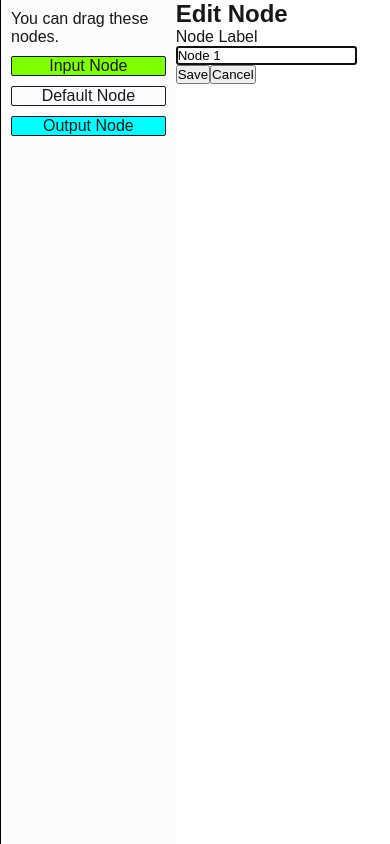
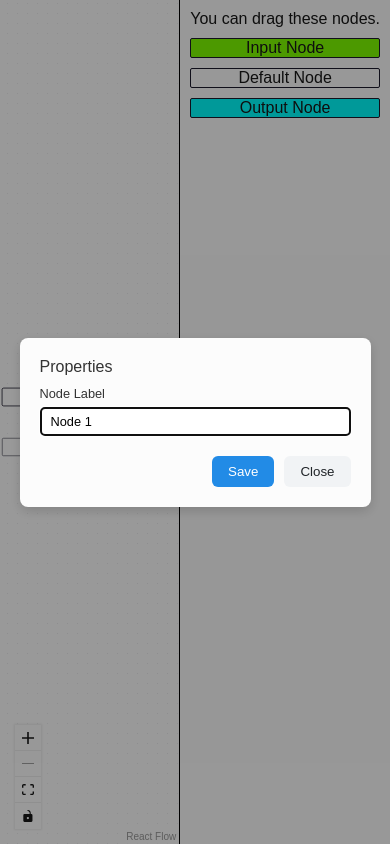
Before and after one commit to salonikyal/automation-workflow-builder, a Next.js app: page / in a window 390 px wide. Both pictures are taken after a click on the element "Node 1". Built offline with nearby package versions, Linux system fonts and the light colour scheme.

Commit message:
add modal css and make it responsive

```diff
--- a/src/app/components/NodeModal.tsx
+++ b/src/app/components/NodeModal.tsx
@@ -32,7 +32,7 @@ export default function NodeModal({ node, onSave, onClose }: NodeModalProps) {
     return (
         <div className="modal-overlay">
             <div className="modal">
-                <h2>Edit Node</h2>
+                <span>Properties</span>
 
                 <label>Node Label</label>
                 <input
@@ -54,7 +54,7 @@ export default function NodeModal({ node, onSave, onClose }: NodeModalProps) {
                     >
                         Save
                     </button>
-                    <button onClick={onClose}>Cancel</button>
+                    <button onClick={onClose}>Close</button>
                 </div>
             </div>
         </div>
--- a/src/app/components/styles.css
+++ b/src/app/components/styles.css
@@ -14,6 +14,9 @@
     height: 100%;
 }
 
+
+/** Sidebar **/
+
 .automation-builder aside.sidebar {
     background: #fcfcfc;
     border-left: 1px solid #000000;
@@ -23,6 +26,9 @@
 .automation-builder aside .description {
     margin-bottom: 10px;
 }
+
+
+/** Drag and drop node **/
 
 .automation-builder .dndnode {
     height: 20px;
@@ -43,3 +49,101 @@
 .automation-builder .dndnode.output {
     background-color: aqua;
 }
+
+
+/** Modal **/
+
+.modal-overlay {
+    position: fixed;
+    top: 0;
+    left: 0;
+    width: 100vw;
+    height: 100vh;
+    background: rgba(0,0,0,0.4); /* dim background */
+    display: flex;
+    align-items: center;
+    justify-content: center;
+    z-index: 1000;
+  }
+
+  .modal {
+    width: 320px;
+    max-width: 90%;
+    background: #fcfcfc;
+    padding: 20px;
+    border-radius: 8px;
+    box-shadow: 0 4px 12px rgba(0,0,0,0.15);
+    color: #333;
+    display: flex;
+    flex-direction: column;
+    max-height: 90vh;
+    overflow-y: auto;
+  }
+
+  .modal label {
+    font-size: 0.8rem;
+    margin-top: 10px;
+    color: #333;
+  }
+
+  .modal-error {
+    color: #e03131;
+    font-size: 0.75rem;
+    margin-top: 6px;
+  }
+
+  .modal-buttons {
+    margin-top: 20px;
+    display: flex;
+    justify-content: flex-end;
+    gap: 10px;
+  }
+
+  .modal-buttons button:first-child {
+    background: #228be6;
+    color: #fff;
+    border: none;
+    padding: 8px 16px;
+    border-radius: 6px;
+    cursor: pointer;
+    font-weight: 500;
+    transition: background 0.2s ease;
+  }
+
+  .modal-buttons button:first-child:disabled {
+    background: #a5d8ff;
+    cursor: not-allowed;
+  }
+
+  .modal-buttons button:last-child {
+    background: #f1f3f5;
+    color: #212529;
+    border: none;
+    padding: 8px 16px;
+    border-radius: 6px;
+    cursor: pointer;
+    font-weight: 500;
+    transition: background 0.2s ease;
+  }
+
+  .modal-buttons button:hover:not(:disabled) {
+    filter: brightness(0.9);
+  }
+
+  .modal input {
+    margin-top: 6px;
+    padding: 6px 10px;
+    border: 1px solid #ccc;
+    border-radius: 4px;
+    font-size: 0.8rem;
+    width: 100%;
+    box-sizing: border-box;
+  }
+
+  /* Responsive for mobile */
+  @media (max-width: 480px) {
+    .modal {
+      width: 90%;
+      max-height: 80%;
+    }
+  }
```
